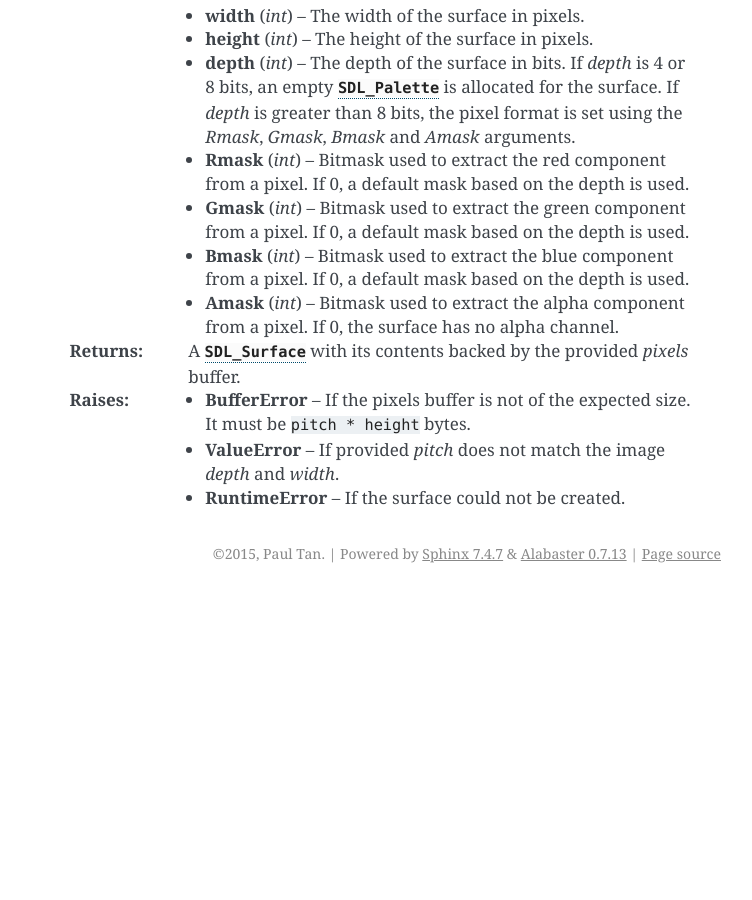
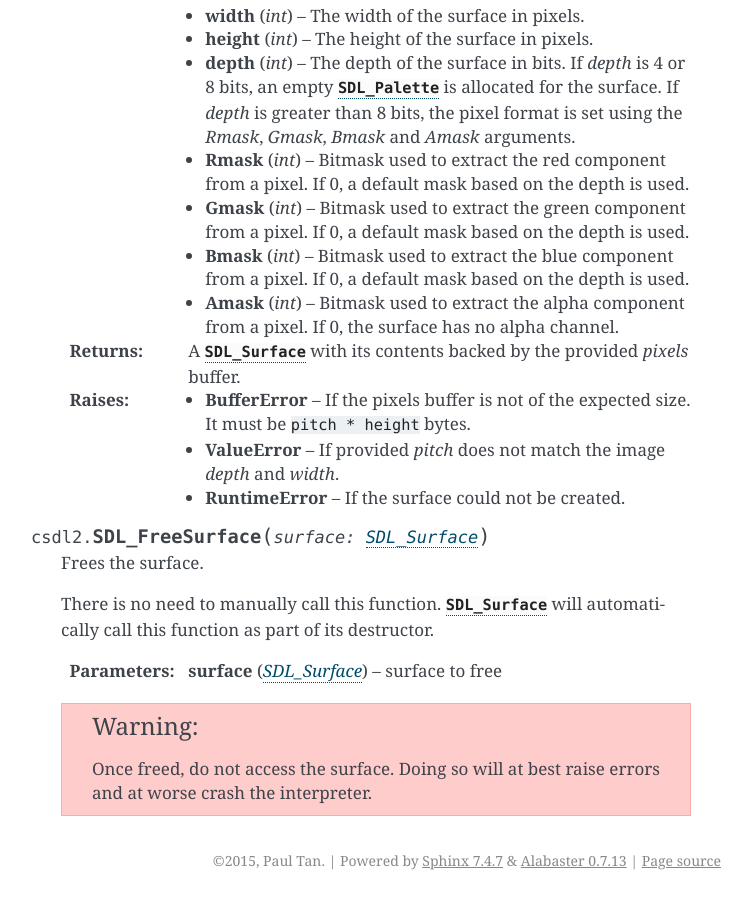
Before and after one commit to pyokagan/pycsdl2, a Sphinx documentation site: the page built from docs/source/api/surface.rst, in a window 1280 px wide and 900 px high, scrolled down 2120 px. Shown: the whole window, without its empty margins (389-1141 px from the left). Built offline with Sphinx 7.4.7, drawn with Linux system fonts in a browser that asks for light colours; before the commit the page ends 2713 px from its top, so only the background shows below that.

Commit message:
docs/api/surface: document SDL_FreeSurface()

```diff
--- a/docs/source/api/surface.rst
+++ b/docs/source/api/surface.rst
@@ -126,3 +126,15 @@ Surface Creation and Simple Drawing
    :raises ValueError: If provided `pitch` does not match the image `depth` and
                        `width`.
    :raises RuntimeError: If the surface could not be created.
+
+.. function:: SDL_FreeSurface(surface: SDL_Surface)
+
+   Frees the surface.
+
+   There is no need to manually call this function. :class:`SDL_Surface` will
+   automatically call this function as part of its destructor.
+
+   :param SDL_Surface surface: surface to free
+
+   .. warning:: Once freed, do not access the surface. Doing so will at best
+                raise errors and at worse crash the interpreter.
```
